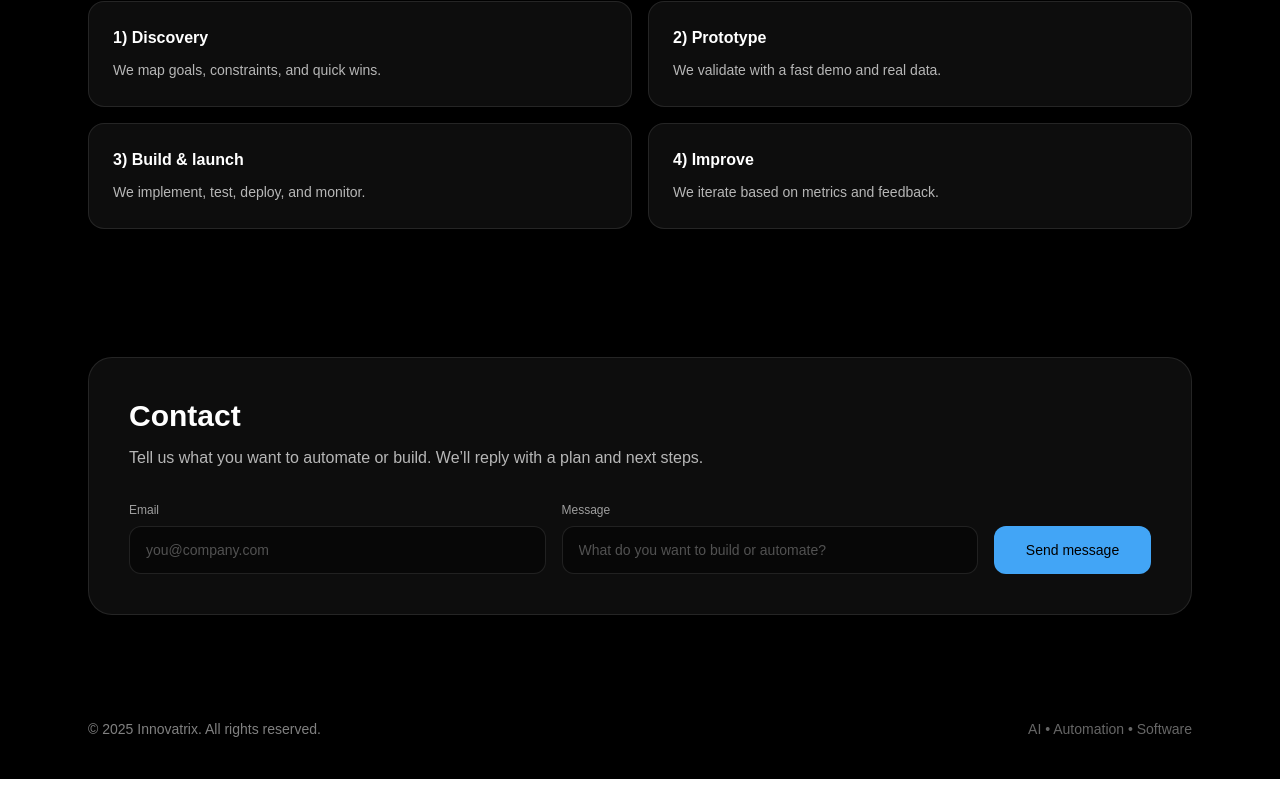
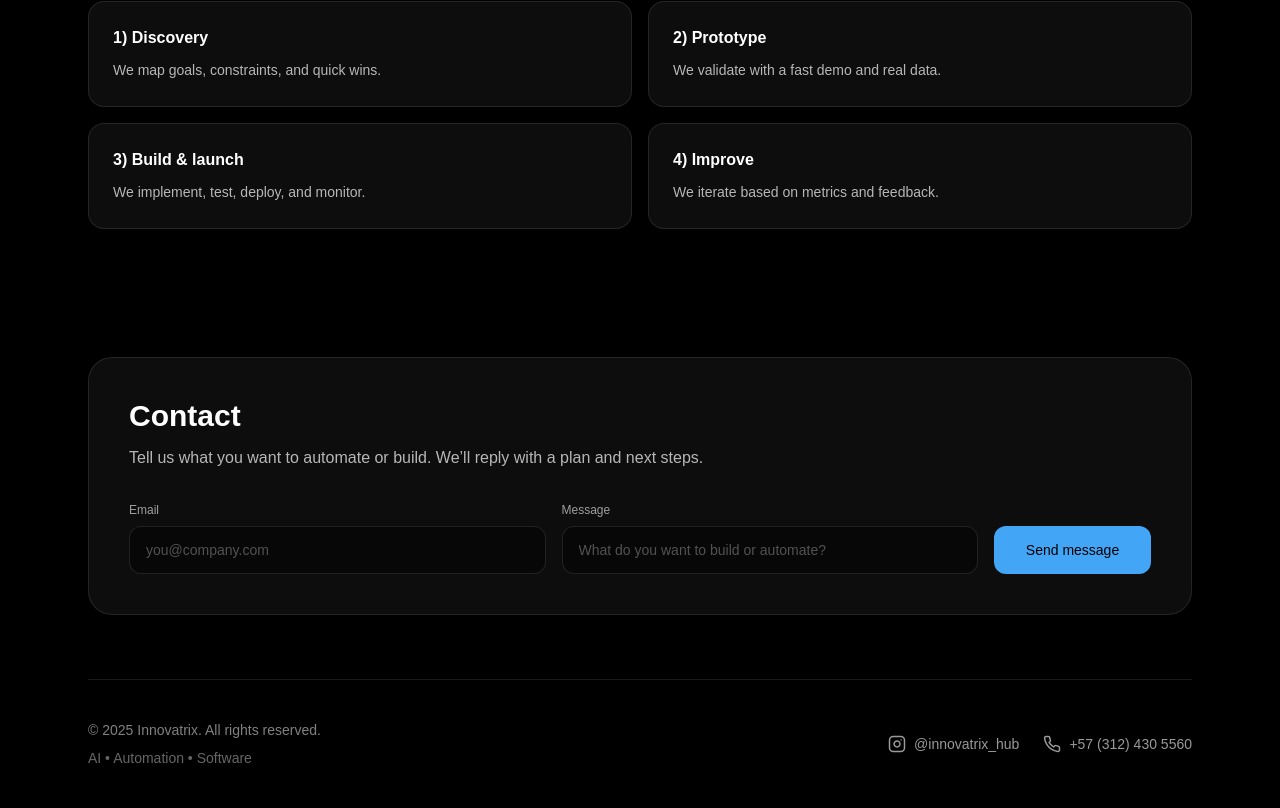
Before and after one commit to InnovatrixSolutions/website, a Next.js app: page /en in a window 1280 px wide. Shown: the part 1951-2759 px from the top of the page. Before the commit the page ends 2730 px from the top, so only its background shows below. Built offline with nearby package versions, Linux system fonts and the light colour scheme.

Commit message:
Social Media

```diff
--- a/app/[locale]/page.tsx
+++ b/app/[locale]/page.tsx
@@ -405,15 +405,82 @@ export default async function Home({
           </div>
         </section>
 
-        {/* FOOTER */}
-        <footer className="py-10 text-sm text-white/50">
-          <div className="flex flex-col gap-2 md:flex-row md:items-center md:justify-between">
+<footer className="border-t border-white/10 py-10 text-sm text-white/50">
+  <div className="flex flex-col gap-6 md:flex-row md:items-center md:justify-between">
+
+    {/* Left */}
+    <div className="flex flex-col gap-2">
       <span>
         © {new Date().getFullYear()} Innovatrix. {t.footer.rights}
       </span>
       <span className="text-white/40">AI • Automation • Software</span>
     </div>
+
+    {/* Right: Social & Contact */}
+    <div className="flex flex-col gap-3 sm:flex-row sm:items-center sm:gap-6">
+
+      {/* Instagram */}
+      <a
+        href="https://instagram.com/innovatrix_hub"
+        target="_blank"
+        rel="noopener noreferrer"
+        className="inline-flex items-center gap-2 text-white/60 transition hover:text-white"
+      >
+        <svg
+          width="18"
+          height="18"
+          viewBox="0 0 24 24"
+          fill="none"
+          stroke="currentColor"
+          strokeWidth="2"
+          strokeLinecap="round"
+          strokeLinejoin="round"
+        >
+          <rect x="2" y="2" width="20" height="20" rx="5" ry="5" />
+          <path d="M16 11.37A4 4 0 1 1 12.63 8 4 4 0 0 1 16 11.37z" />
+          <line x1="17.5" y1="6.5" x2="17.51" y2="6.5" />
+        </svg>
+        <span>@innovatrix_hub</span>
+      </a>
+
+      {/* WhatsApp / Phone */}
+      <a
+        href="https://wa.me/+573124305560"
+        target="_blank"
+        rel="noopener noreferrer"
+        className="inline-flex items-center gap-2 text-white/60 transition hover:text-white"
+      >
+        <svg
+          width="18"
+          height="18"
+          viewBox="0 0 24 24"
+          fill="none"
+          stroke="currentColor"
+          strokeWidth="2"
+          strokeLinecap="round"
+          strokeLinejoin="round"
+        >
+          <path d="M22 16.92v3a2 2 0 0 1-2.18 2
+                   19.79 19.79 0 0 1-8.63-3.07
+                   19.5 19.5 0 0 1-6-6
+                   19.79 19.79 0 0 1-3.07-8.67
+                   A2 2 0 0 1 4.11 2h3
+                   a2 2 0 0 1 2 1.72
+                   12.84 12.84 0 0 0 .7 2.81
+                   2 2 0 0 1-.45 2.11L8.09 9.91
+                   a16 16 0 0 0 6 6l1.27-1.27
+                   a2 2 0 0 1 2.11-.45
+                   12.84 12.84 0 0 0 2.81.7
+                   A2 2 0 0 1 22 16.92z"
+          />
+        </svg>
+        <span>+57 (312) 430 5560</span>
+      </a>
+
+    </div>
+  </div>
 </footer>
+
       </main>
     </div>
   );
```
Lines whose indentation alone changed are shown as unchanged.
